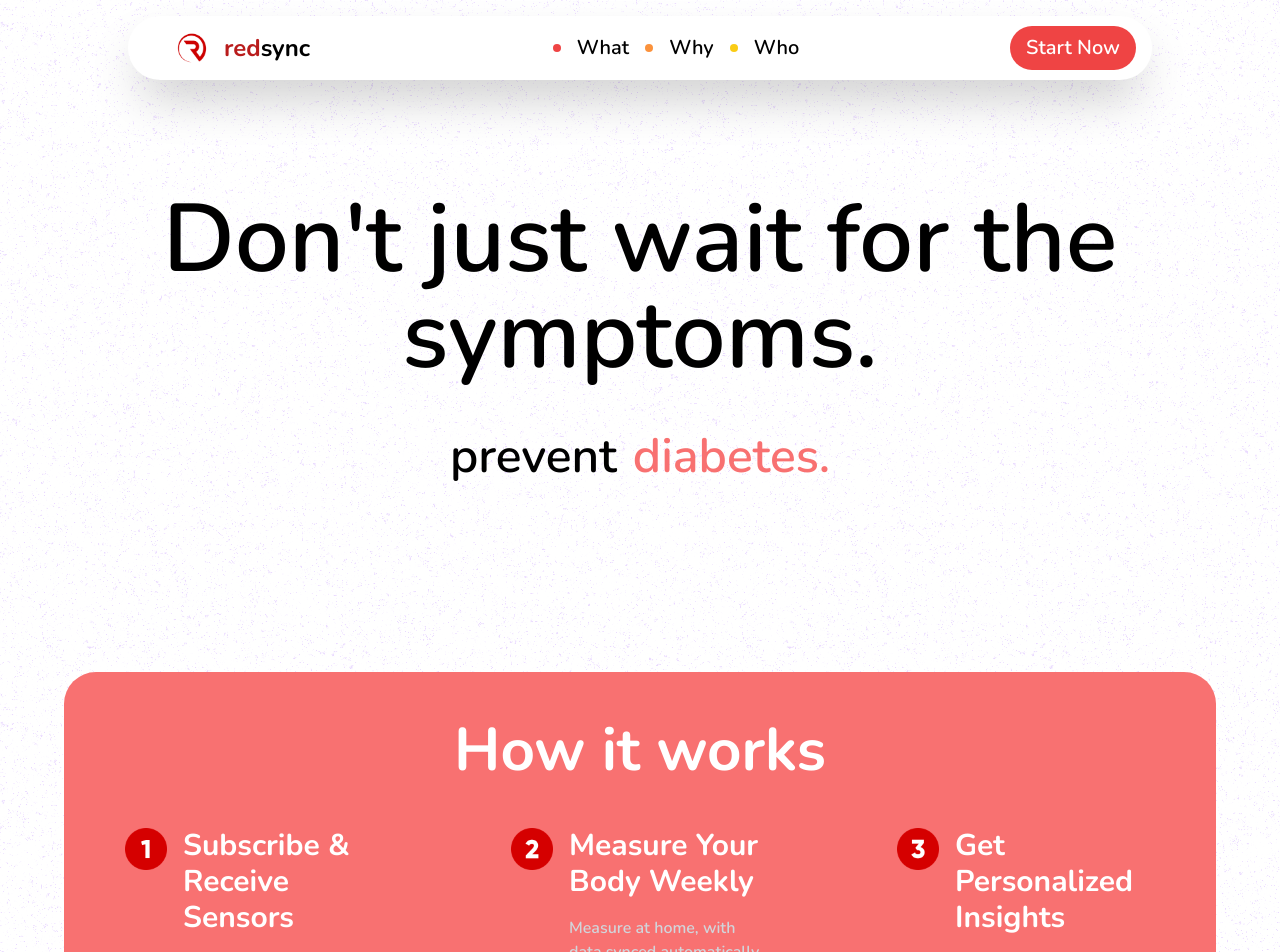
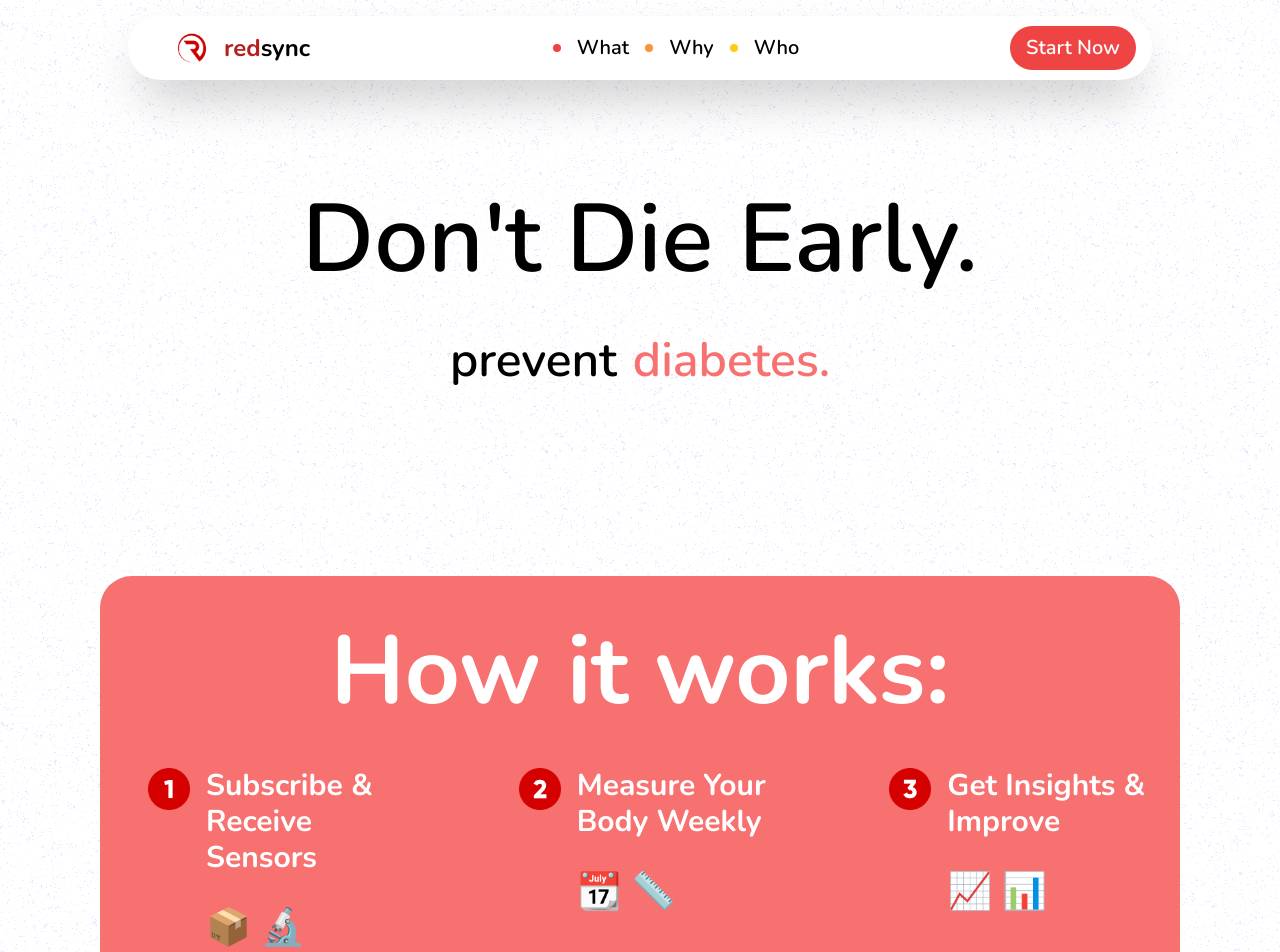
Before and after one commit to johnnyvish/redsync-web, a Next.js app: page / in a window 1280 px wide. Shown: the top 952 px of the page. Built offline with nearby package versions, Linux system fonts and the light colour scheme.

Commit message:
Updated section 1 with emojis, removed description and made tittle text-center, Updated Hero with don't die early

```diff
--- a/app/page.js
+++ b/app/page.js
@@ -77,8 +77,9 @@ export default function Home() {
         <div className="flex flex-col items-center">
           <div className="flex flex-col justify-center items-center space-y-12 mt-48 font-semibold text-center">
             <h1 className="text-black text-5xl md:text-6xl lg:text-8xl">
-              Don&apos;t just wait for the symptoms.
+              Don&apos;t Die Early.
             </h1>
+            {/* A/B TEST "Don't Die Early" and "Live Longer" */}
             <div className="flex justify-center items-center space-x-4 text-2xl md:text-5xl">
               <h2>prevent</h2>
               <h2 className="text-red-400 disease">heart attacks.</h2>
@@ -86,8 +87,8 @@ export default function Home() {
           </div>
 
           <section className="section-1 w-[90%] flex flex-col items-center h-full bg-red-400 rounded-[32px] text-white pl-8 pr-8 pt-12 pb-12 md:p-12 mt-48">
-            <h2 className="text-white font-bold text-4xl lg:text-6xl">
-              How it works
+            <h2 className="text-white text-center font-bold text-8xl lg:text-8xl">
+              How it works:
             </h2>
 
             <div className="grid grid-rows-3 grid-cols-1 lg:grid-rows-1 lg:grid-cols-3 gap-y-8 sm:gap-y-16 md:gap-x-0 lg:gap-x-32  mt-12">
@@ -98,13 +99,12 @@ export default function Home() {
                   height={42}
                   alt="Picture of the author"
                 />
-                <div className="flex flex-col justify-center items-center space-y-4">
+                <div className="flex flex-col justify-center items-center space-y-8">
                   <h2 className="text-2xl md:text-3xl font-bold lg:w-[200px]">
                     Subscribe & Receive Sensors
                   </h2>
-                  <h2 className="text-md font-semibold text-inline lg:w-[200px] text-gray-300">
-                    Get 6 medical-grade sensors delivered right to your
-                    doorstep.
+                  <h2 className="text-4xl self-center font-semibold text-inline lg:w-[200px]">
+                  📦 🔬
                   </h2>
                 </div>
               </div>
@@ -116,12 +116,12 @@ export default function Home() {
                   height={42}
                   alt="Picture of the author"
                 />
-                <div className="flex flex-col justify-center items-center space-y-4">
+                <div className="flex flex-col justify-center items-center space-y-8">
                   <h2 className="text-2xl md:text-3xl font-bold lg:w-[200px]">
                     Measure Your Body Weekly
                   </h2>
-                  <h2 className="text-md font-semibold text-inline lg:w-[200px] text-gray-300">
-                    Measure at home, with data synced automatically to our app.
+                  <h2 className="text-4xl self-center font-semibold text-inline lg:w-[200px]">
+                  📆 📏
                   </h2>
                 </div>
               </div>
@@ -133,14 +133,18 @@ export default function Home() {
                   height={42}
                   alt="Picture of the author"
                 />
-                <div className="flex flex-col justify-center items-center space-y-4">
+                <div className="flex flex-col justify-center items-center space-y-8">
                   <h2 className="text-2xl md:text-3xl font-bold lg:w-[200px]">
-                    Get Personalized Insights
+                    Get Insights & Improve
                   </h2>
-                  <h2 className="text-md font-semibold text-inline lg:w-[200px] text-gray-300">
-                    Get actionable advice on what you can do to improve your
-                    health.
-                  </h2>
+                  <div>
+                    <h2 className="text-4xl self-center font-semibold text-inline lg:w-[200px]">
+                    📈 📊
+                    </h2>
+                  </div>
+                  {/* <h2 className="text-4xl self-center font-semibold text-inline lg:w-[200px]">
+                  📈 📊
+                  </h2> */}
                 </div>
               </div>
             </div>
```
